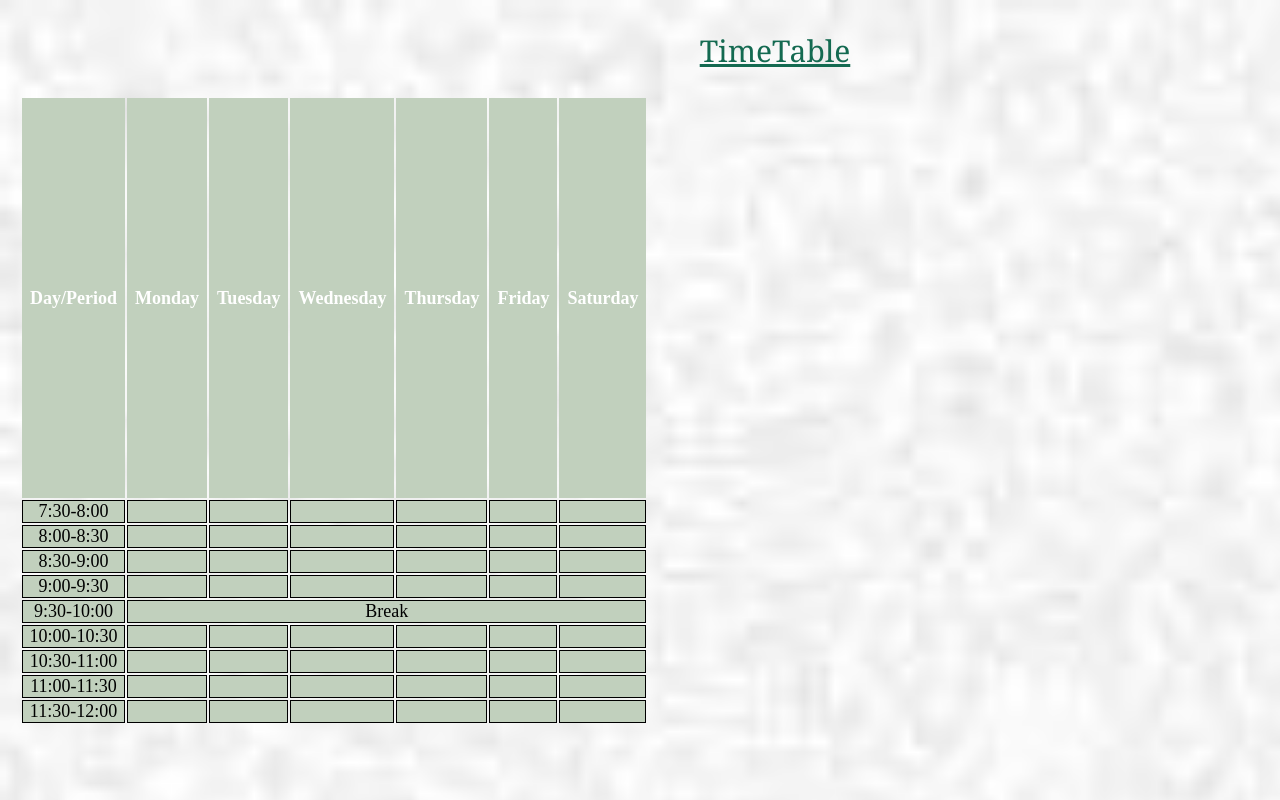
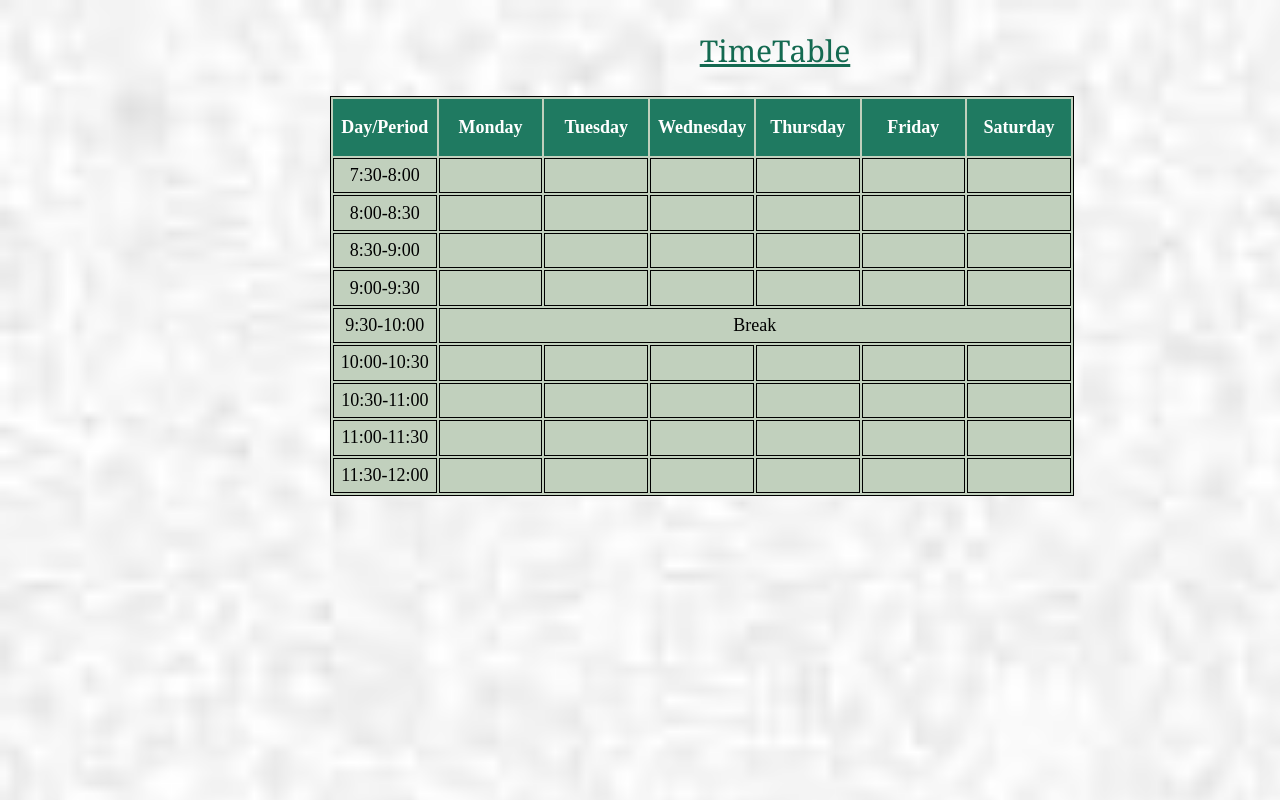
Before and after one commit to Dhirajsakariya/StudentMgntFE, a React (Create React App) app: page /TimeTable in a window 1280 px wide. Built offline with nearby package versions, Linux system fonts and the light colour scheme.

Commit message:
TimeTable,SubjectForm Css

```diff
--- a/src/Components/Teacher/SubjectForm.css
+++ b/src/Components/Teacher/SubjectForm.css
@@ -9,6 +9,7 @@
     font: bold;
     color:black;
     border: 2px solid;
+    border-radius: 10px;
     background-color: hsl(107, 17%, 78%);
 }
 h1{
--- a/src/Components/Teacher/TimeTable.jsx
+++ b/src/Components/Teacher/TimeTable.jsx
@@ -7,8 +7,8 @@ const TimeTable = () => {
       <div className='timetable'>
         <h1 className='timetable-heading'>TimeTable</h1>
         <div>
-            <table>
-                <tr className='table'>
+            <table className='table'>
+                <tr>
                     <th>Day/Period</th>
                     <th>Monday</th>
                     <th>Tuesday</th>
```
